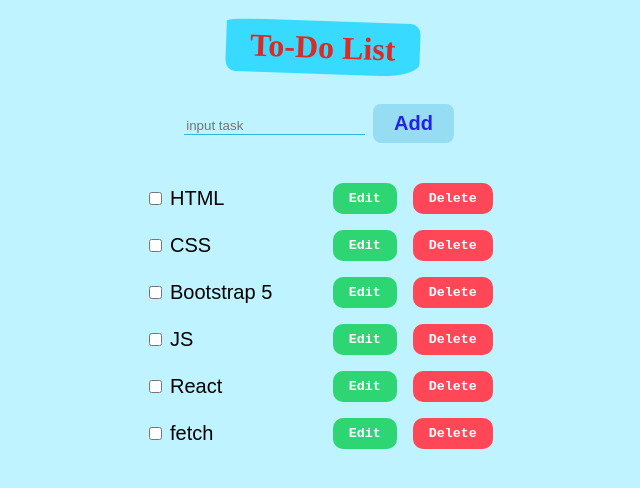
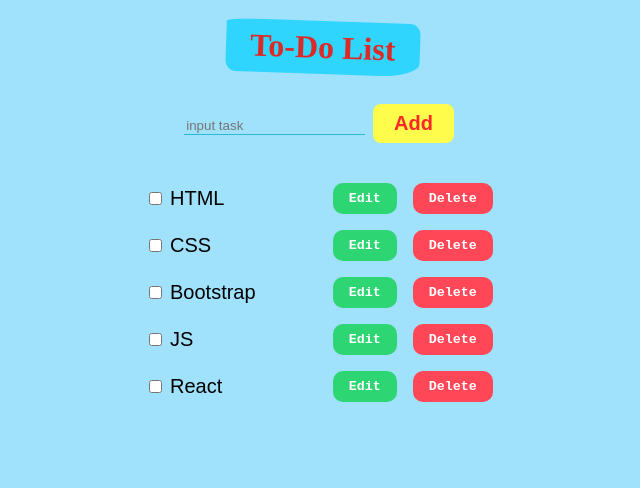
Before and after one commit to sepidehmaghami/to-do-list, a React (Create React App) app: page / in a window 1280 px wide. Shown: the top 488 px of the page, without its empty margins (317-957 px from the left). Built offline with nearby package versions, Linux system fonts and the light colour scheme; data requests are answered from the project's data file.

Commit message:
Fix adding check in server

```diff
--- a/db.json
+++ b/db.json
@@ -1,7 +1,8 @@
 {
   "tasks": [
     {
-      "title": "HTML",
+      "title": "HTML ",
+      "check": false,
       "id": 1
     },
     {
@@ -10,9 +11,9 @@
       "check": false
     },
     {
-      "title": "Bootstrap 5",
-      "id": 3,
-      "check": false
+      "title": "Bootstrap ",
+      "check": false,
+      "id": 3
     },
     {
       "title": "JS",
@@ -21,13 +22,8 @@
     },
     {
       "title": "React",
-      "id": 6,
-      "check": false
-    },
-    {
-      "title": "fetch",
-      "id": 7,
-      "check": false
+      "check": false,
+      "id": 6
     }
   ]
 }
--- a/src/App.js
+++ b/src/App.js
@@ -5,7 +5,11 @@ import TaskList from './components/taskList/TaskList';
 
 function App() {
 
-  const [task , setTask] = useState([]);
+  const [task , setTask] = useState([
+    {
+      id:"" , title:"" , check:false
+    }
+  ]);
 
   useEffect (() =>{
     const sendRequest = async() =>{
@@ -25,6 +29,7 @@ function App() {
   }
 
   const addHandle = async (title) =>{
+    window.location.reload();
     const responseAdd = await fetch ("http://localhost:8000/tasks",{
       method : "POST",
       headers:{
@@ -34,7 +39,7 @@ function App() {
     });
     const newResponseAdd = await responseAdd.json();
 
-    setTask([...task , newResponseAdd]);
+    setTask([{...task , newResponseAdd}]);
   }
 
   const editHandle =  async (id ,title) =>{
--- a/src/components/AddTask/AddTask.css
+++ b/src/components/AddTask/AddTask.css
@@ -2,7 +2,7 @@
 .input-form{
     border: none;
     border-bottom: 1px solid #31b6d7;
-    background-color: #bef3ff;
+    background-color: #a0e1fb;
     outline: none;
 }
 
@@ -11,8 +11,8 @@
     margin: 0.5rem;
     padding: 0.5rem 1.3rem;
     border-radius: 0.5rem;
-    background-color: #96ddf4;
-    color: #2521e6;
+    background-color: #fffc4b;
+    color: #ff2828;
     font-size: 20px;
     font-weight: bold;
     margin-bottom: 2rem;
--- a/src/components/AddTask/AddTask.js
+++ b/src/components/AddTask/AddTask.js
@@ -6,7 +6,7 @@ const AddTask = ({onAdd}) => {
 
     const submitForm =(event) =>{
         event.preventDefault();
-        onAdd({title});
+        onAdd({title, check:false});
         setTitle('');
     }
 
--- a/src/components/tasks/Tasks.js
+++ b/src/components/tasks/Tasks.js
@@ -33,7 +33,7 @@ const Tasks = ({titles , txt , onDelete , onEdit}) =>{
     const submitInput =(event) =>{
         event.preventDefault();
         setPTag(true);
-        onEdit(txt.id,{title});
+        onEdit(txt.id,{title,check:check});
     }
 
     return(
--- a/src/index.css
+++ b/src/index.css
@@ -5,7 +5,7 @@ body {
     sans-serif;
   -webkit-font-smoothing: antialiased;
   -moz-osx-font-smoothing: grayscale;
-  background-color: #bef3ff;
+  background-color: #a0e1fb;
 }
 
 code {
```
